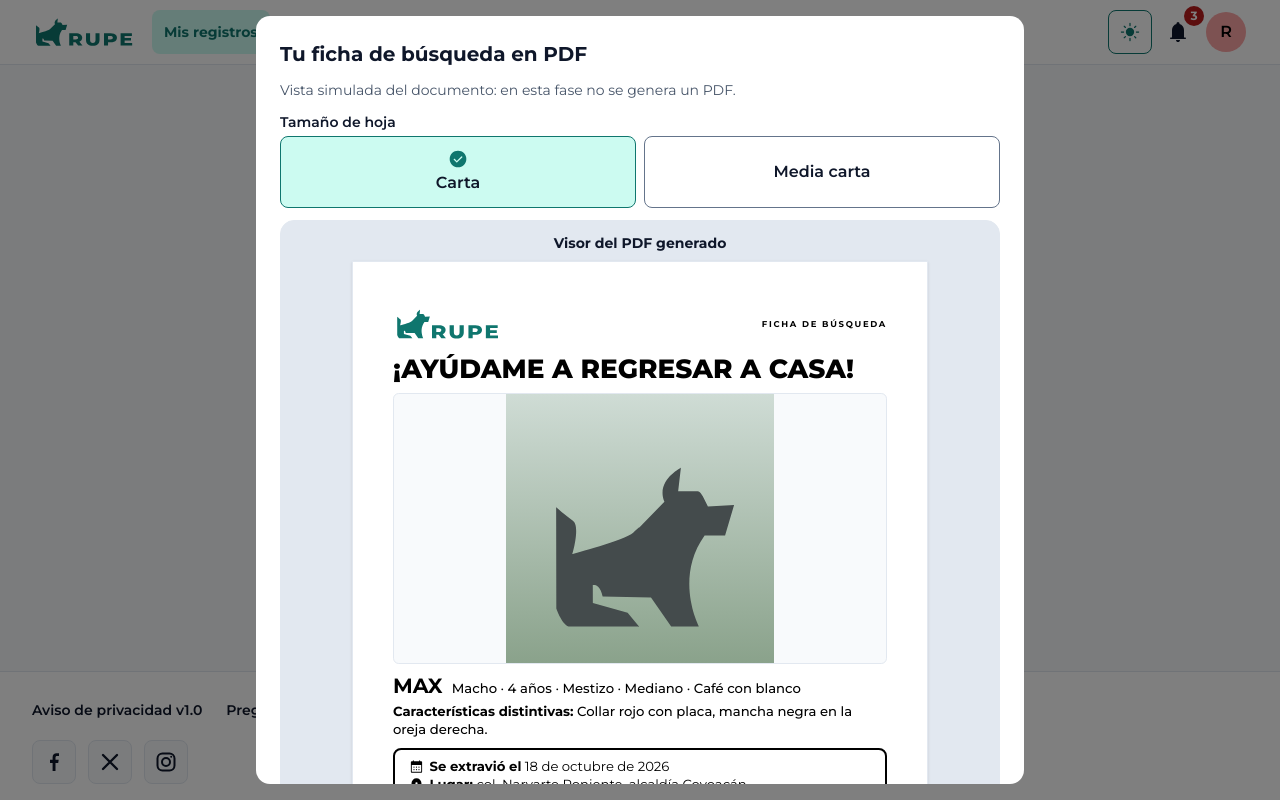
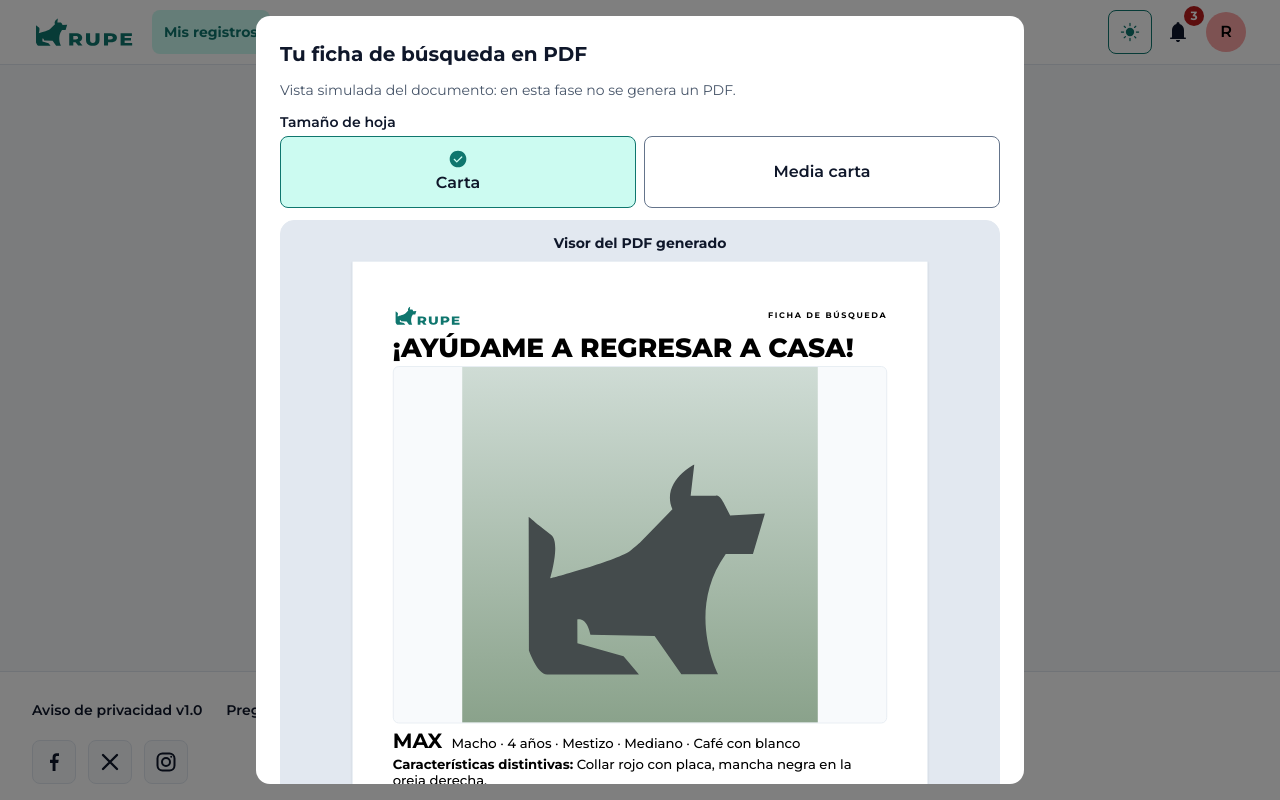
Before and after one commit to raulsansal/rupe-prototipo, a Next.js app: page /tutor/casos/RUPE-K7M4XQ9T/ficha in a window 1280 px wide. Both pictures are taken after a click on the button "Imprimir ficha de búsqueda". Shown: the part 453-1253 px from the top of the page. Built offline with nearby package versions, Linux system fonts and the light colour scheme.

Commit message:
fix: ficha de búsqueda con la fotografía en al menos 40 % de la hoja y vista escalada

```diff
--- /dev/null
+++ b/src/components/features/EscalaHoja.tsx
@@ -0,0 +1,39 @@
+"use client";
+
+import { useLayoutEffect, useRef, useState, type ReactNode } from "react";
+
+/** Ancho de una hoja de 21.6 cm a 96 ppp. */
+const ANCHO_HOJA = 816;
+
+type Props = {
+  /** Alto / ancho de la hoja (27.9/21.6 en Carta, 14/21.6 en Media carta). */
+  proporcion: number;
+  children: ReactNode;
+};
+
+/**
+ * Muestra la hoja SIEMPRE a su tamaño real (21.6 cm de ancho) y la reduce con `transform: scale` para que quepa en el
+ * espacio disponible. Así los textos conservan las proporciones de la lámina 4.11 en cualquier pantalla (a tamaños
+ * muy pequeños el navegador impone un tamaño mínimo de letra y desbarataba la composición). Al imprimir no se escala.
+ */
+export function EscalaHoja({ proporcion, children }: Props) {
+  const caja = useRef<HTMLDivElement>(null);
+  const [k, setK] = useState<number>();
+
+  useLayoutEffect(() => {
+    const el = caja.current;
+    if (!el) return;
+    const medir = () => setK(Math.min(1, el.clientWidth / ANCHO_HOJA));
+    medir();
+    const o = new ResizeObserver(medir);
+    o.observe(el);
+    return () => o.disconnect();
+  }, []);
+
+  const escala = k ?? 1;
+  return (
+    <div ref={caja} className="escala-hoja w-full" style={{ height: ANCHO_HOJA * proporcion * escala, visibility: k === undefined ? "hidden" : undefined }}>
+      <div style={{ width: ANCHO_HOJA, transform: `scale(${escala})`, transformOrigin: "top left" }}>{children}</div>
+    </div>
+  );
+}
--- a/src/components/features/FichaBusqueda.tsx
+++ b/src/components/features/FichaBusqueda.tsx
@@ -55,67 +55,71 @@ export function FichaBusqueda({ ficha, tamano = "carta", versionQr = 1, paraImpr
     </div>
   );
 
-  const encabezado = (
-    <div className="flex items-center justify-between">
-      <Logo variante="horizontal" className="w-[19cqw]! h-auto" />
-      <span className="text-[1.47cqw] font-bold uppercase tracking-[0.2em]">Ficha de búsqueda</span>
+  const encabezado = (ancho: string, etiqueta: string) => (
+    <div className="flex items-center justify-between gap-[1cqw]">
+      <Logo variante="horizontal" className={cx(ancho, "h-auto")} />
+      <span className={cx(etiqueta, "font-bold uppercase tracking-[0.2em]")}>Ficha de búsqueda</span>
     </div>
   );
 
   return (
     <div className={cx("[container-type:inline-size] w-full", paraImprimir && "ficha-impresion", className)} data-theme="light">
       {paraImprimir && <style>{`@media print { @page { size: ${PAGINAS[tamano].size}; margin: 0; } }`}</style>}
-      <article aria-label={`Ficha de búsqueda de ${nombre}, ${carta ? "tamaño Carta" : "tamaño Media carta"}`} className={cx("relative w-full overflow-hidden border border-border bg-papel p-[6.94cqw] font-sans text-tinta shadow-sm", PAGINAS[tamano].aspecto)}>
+      <article
+        data-hoja={tamano}
+        aria-label={`Ficha de búsqueda de ${nombre}, ${carta ? "tamaño Carta" : "tamaño Media carta"}`}
+        className={cx("relative w-full overflow-hidden border border-border bg-papel p-[6.94cqw] font-sans text-tinta shadow-sm", PAGINAS[tamano].aspecto)}
+      >
         {carta ? (
-          <div className="flex h-full flex-col gap-[1.8cqw]">
-            {encabezado}
+          // Carta: la fotografía ocupa todo el alto que dejan los demás elementos (≥ 40 % de la hoja, lámina 4.11).
+          <div className="flex h-full flex-col gap-[0.9cqw]">
+            {encabezado("w-[12cqw]!", "text-[1.4cqw]")}
             <h2 className="text-[4.58cqw] font-extrabold uppercase leading-none">¡Ayúdame a regresar a casa!</h2>
-            <div className="relative h-[47cqw] shrink-0 overflow-hidden rounded-[1cqw] border border-border bg-background">
+            <div data-foto-ficha className="relative min-h-0 flex-1 overflow-hidden rounded-[1cqw] border border-border bg-background">
               <Image src={ficha.fotografiaUrl} alt={`Fotografía de ${nombre}, sin recorte`} fill sizes="640px" className="object-contain" priority />
             </div>
             <div>
               <p className="flex flex-wrap items-baseline gap-x-[1.6cqw]">
-                <strong className="text-[3.59cqw] font-bold uppercase">{nombre}</strong>
+                <strong className="text-[3.59cqw] font-bold uppercase leading-tight">{nombre}</strong>
                 <span className="text-[2.29cqw] font-medium">{datos}</span>
               </p>
               {ficha.caracteristicasDistintivas && (
-                <p className="mt-[0.6cqw] text-[2.29cqw] font-medium leading-[1.3]">
+                <p className="mt-[0.3cqw] text-[2.29cqw] font-medium leading-[1.25]">
                   <strong className="font-bold">Características distintivas:</strong> {ficha.caracteristicasDistintivas}
                 </p>
               )}
             </div>
             {lugar}
-            <div className="mt-auto flex flex-col gap-[1.2cqw]">
             <hr className="border-t-[0.35cqw] border-tinta" />
-              <div className="flex items-end justify-between gap-[2cqw]">
+            <div className="flex items-center justify-between gap-[2cqw]">
               <div className="min-w-0">
                 <p className="text-[2.29cqw] font-bold leading-tight">¿Lo viste? Escanea el código y cuéntanos dónde.</p>
-                  <p className="text-[1.47cqw]">O entra a {DOMINIO_PUBLICO} y escribe el folio.</p>
-                  <p className="mt-[0.8cqw] text-[2.94cqw] font-extrabold tabular-nums">{folio}</p>
+                <p className="text-[1.47cqw] leading-tight">O entra a {DOMINIO_PUBLICO} y escribe el folio.</p>
+                <p className="mt-[0.5cqw] text-[2.94cqw] font-extrabold leading-none tabular-nums">{folio}</p>
               </div>
-                <QrIlustrativo semilla={semilla} className="size-[19cqw] shrink-0 rounded-[0.8cqw] border-[0.35cqw] border-tinta" />
+              <QrIlustrativo semilla={semilla} className="size-[14cqw] shrink-0 rounded-[0.8cqw] border-[0.35cqw] border-tinta" />
             </div>
-              <p className="text-[1.3cqw] leading-tight">Esta ficha no incluye datos de contacto de la persona tutora; los avisos llegan a ella a través del sistema. No sustituye ningún registro oficial.</p>
-            </div>
+            <p className="text-[1.25cqw] leading-tight">Esta ficha no incluye datos de contacto de la persona tutora; los avisos llegan a ella a través del sistema. No sustituye ningún registro oficial.</p>
           </div>
         ) : (
-          <div className="flex h-full flex-col gap-[1.4cqw]">
-            {encabezado}
-            <h2 className="text-[3.6cqw] font-extrabold uppercase leading-none">¡Ayúdame a regresar a casa!</h2>
-            <div className="grid min-h-0 flex-1 grid-cols-[36cqw_minmax(0,1fr)] gap-[2.4cqw]">
-              <div className="relative overflow-hidden rounded-[1cqw] border border-border bg-background">
+          // Media carta: la fotografía ocupa todo el alto de la hoja a la izquierda; el resto va en la columna derecha.
+          <div className="grid h-full grid-cols-[52cqw_minmax(0,1fr)] gap-[2.2cqw]">
+            <div data-foto-ficha className="relative overflow-hidden rounded-[1cqw] border border-border bg-background">
               <Image src={ficha.fotografiaUrl} alt={`Fotografía de ${nombre}, sin recorte`} fill sizes="320px" className="object-contain" priority />
             </div>
-              <div className="flex min-h-0 flex-col justify-between gap-[1cqw]">
-                <div className="flex flex-col gap-[0.8cqw]">
-                  <strong className="text-[2.94cqw] font-bold uppercase leading-none">{nombre}</strong>
-                  <p className="text-[1.8cqw] font-medium leading-[1.25]">{datos}</p>
+            <div className="flex min-h-0 flex-col gap-[0.9cqw]">
+              {encabezado("w-[11cqw]!", "text-[1cqw]")}
+              <h2 className="text-[2.9cqw] font-extrabold uppercase leading-[1.05]">¡Ayúdame a regresar a casa!</h2>
+              <div>
+                <strong className="text-[2.5cqw] font-bold uppercase leading-tight">{nombre}</strong>
+                <p className="text-[1.5cqw] font-medium leading-[1.25]">{datos}</p>
                 {ficha.caracteristicasDistintivas && (
-                    <p className="text-[1.8cqw] font-medium leading-[1.25]">
+                  <p className="text-[1.5cqw] font-medium leading-[1.25]">
                     <strong className="font-bold">Características distintivas:</strong> {ficha.caracteristicasDistintivas}
                   </p>
                 )}
-                  <div className="rounded-[1.2cqw] border-[0.3cqw] border-tinta px-[1.8cqw] py-[0.9cqw] text-[1.8cqw] leading-[1.3]">
+              </div>
+              <div className="rounded-[1.2cqw] border-[0.3cqw] border-tinta px-[1.5cqw] py-[0.7cqw] text-[1.5cqw] leading-[1.3]">
                 <p>
                   <strong className="font-bold">Se extravió el</strong> {formatearFechaLarga(ficha.fechaExtravio)}
                 </p>
@@ -123,15 +127,14 @@ export function FichaBusqueda({ ficha, tamano = "carta", versionQr = 1, paraImpr
                   <strong className="font-bold">Lugar:</strong> col. {ficha.coloniaZona}, alcaldía {ficha.alcaldia}
                 </p>
               </div>
+              <div className="mt-auto flex items-center justify-between gap-[1.4cqw] border-t-[0.3cqw] border-tinta pt-[0.8cqw]">
+                <div className="min-w-0">
+                  <p className="text-[1.5cqw] font-bold leading-tight">¿Lo viste? Escanea el código.</p>
+                  <p className="text-[2.2cqw] font-extrabold leading-tight tabular-nums">{folio}</p>
                 </div>
-                <div className="flex items-end justify-between gap-[1.6cqw] border-t-[0.3cqw] border-tinta pt-[1cqw]">
-                  <div className="min-w-0">
-                    <p className="text-[1.8cqw] font-bold leading-tight">¿Lo viste? Escanea el código.</p>
-                    <p className="text-[2.3cqw] font-extrabold tabular-nums">{folio}</p>
+                <QrIlustrativo semilla={semilla} className="size-[14cqw] shrink-0 rounded-[0.6cqw] border-[0.3cqw] border-tinta" />
               </div>
-                  <QrIlustrativo semilla={semilla} className="size-[15cqw] shrink-0 rounded-[0.6cqw] border-[0.3cqw] border-tinta" />
-                </div>
-              </div>
+              <p className="text-[1.05cqw] leading-tight">Esta ficha no incluye datos de contacto de la persona tutora; los avisos llegan a ella a través del sistema. No sustituye ningún registro oficial.</p>
             </div>
           </div>
         )}
--- a/src/components/features/FichaBusquedaTutor.tsx
+++ b/src/components/features/FichaBusquedaTutor.tsx
@@ -10,7 +10,10 @@ import { Modal } from "@/components/ui/Modal";
 import { Toast } from "@/components/ui/Toast";
 import { clasesBoton } from "@/components/ui/clasesBoton";
 import type { FichaPublica } from "@/mocks/tipos";
+import { EscalaHoja } from "./EscalaHoja";
 import { FichaBusqueda, type TamanoHoja } from "./FichaBusqueda";
+
+const PROPORCION: Record<TamanoHoja, number> = { carta: 27.9 / 21.6, "media-carta": 14 / 21.6 };
 import { ModalCompartir } from "./ModalCompartir";
 
 export type ModalFicha = "visor" | "compartir" | "regenerar";
@@ -51,7 +54,9 @@ export function FichaBusquedaTutor({ ficha, modalInicial, hojaInicial = "carta"
           Vista previa de la ficha de búsqueda
         </h2>
         <div className="mx-auto w-full max-w-md">
-          <FichaBusqueda ficha={ficha} tamano="carta" versionQr={versionQr} />
+          <EscalaHoja proporcion={PROPORCION.carta}>
+            <FichaBusqueda ficha={ficha} tamano="carta" versionQr={versionQr} />
+          </EscalaHoja>
         </div>
       </section>
       <section aria-label="Acciones de la ficha" className="flex flex-col gap-3 rounded-tarjeta border border-border bg-surface-raised p-4">
@@ -88,7 +93,11 @@ export function FichaBusquedaTutor({ ficha, modalInicial, hojaInicial = "carta"
           <p className="mb-2 text-center text-small font-bold">Visor del PDF generado</p>
           <div className="mx-auto w-full max-w-xl">
             {/* Solo con el visor abierto: la hoja para imprimir fija el tamaño de página de la impresión. */}
-            {modal === "visor" && <FichaBusqueda ficha={ficha} tamano={hoja} versionQr={versionQr} paraImprimir />}
+            {modal === "visor" && (
+              <EscalaHoja key={hoja} proporcion={PROPORCION[hoja]}>
+                <FichaBusqueda ficha={ficha} tamano={hoja} versionQr={versionQr} paraImprimir />
+              </EscalaHoja>
+            )}
           </div>
         </section>
         <div className="grid grid-cols-2 gap-3">
```
Also changed, not shown: src/app/globals.css (+16 -0 lines). Lines whose indentation alone changed are shown as unchanged.
